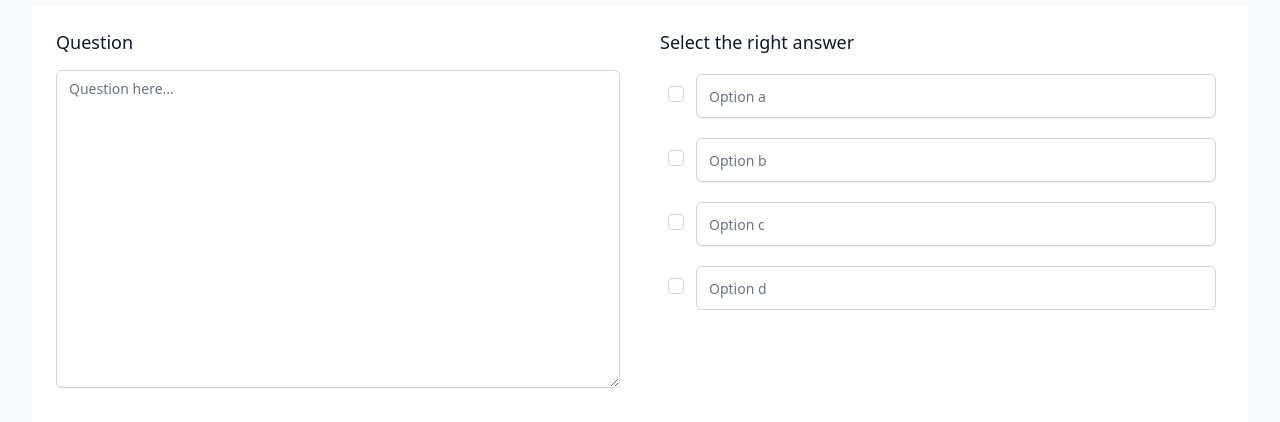
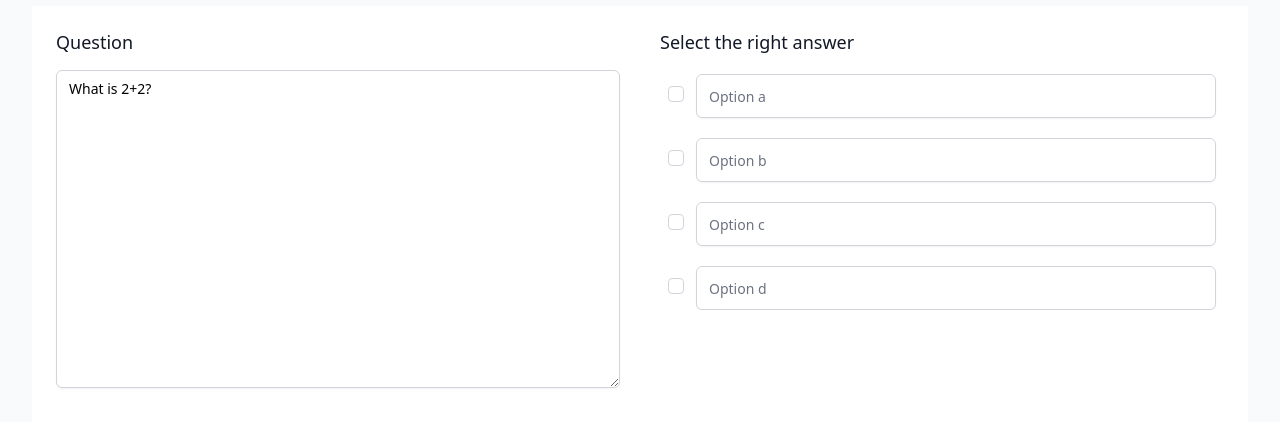
Before and after one commit to mo7o/quizzer, a React (Create React App) app: page /new-question in a window 1280 px wide. Shown: the part 190-612 px from the top of the page. Built offline with nearby package versions, Linux system fonts and the light colour scheme; sample sign-in values are in the browser's storage.

Commit message:
change question format

```diff
--- a/src/pages/NewQuestion.js
+++ b/src/pages/NewQuestion.js
@@ -5,6 +5,18 @@ import InputCheck from "../components/InputCheck";
 import { PageHead } from "../components/PageHead";
 
 export default function AddQuestions() {
+  const [question, setQuestion] = useState({
+    question: "What is 2+2?",
+    questionType: "scq",
+    of_test: {id: 1},
+    options: [
+      { option: "2", isAnswer: false },
+      { option: "3", isAnswer: false },
+      { option: "4", isAnswer: true },
+      { option: "5", isAnswer: false },
+    ],
+  });
+
   return (
     <div className="h-100">
       <PageHead title="Create New Questions" noButton />
@@ -20,8 +32,8 @@ export default function AddQuestions() {
               </div>
               <div class="mt-4">
                 <textarea
-                  id="about"
                   name="about"
+                  value={question.question}
                   rows="15"
                   class="shadow-sm focus:ring-indigo-500 focus:border-indigo-500 mt-1 block w-full sm:text-sm border-gray-300 rounded-md"
                   placeholder="Question here..."
```
